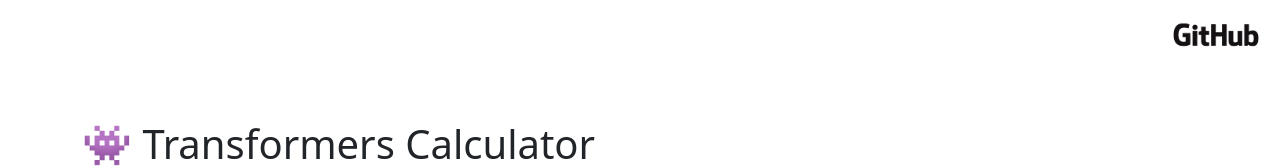
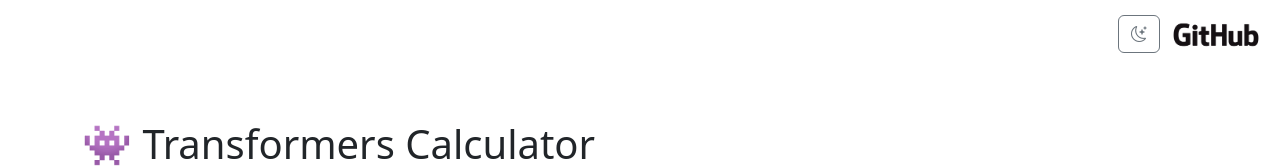
Before and after one commit to stoyan-stoyanov/transformers-calculator, a React (Create React App) app: page / in a window 1280 px wide. Shown: the top 168 px of the page. Built offline with nearby package versions, Linux system fonts and the light colour scheme.

Commit message:
adding support for switching between light and dark theme

```diff
--- a/package.json
+++ b/package.json
@@ -7,6 +7,7 @@
     "@testing-library/react": "^13.4.0",
     "@testing-library/user-event": "^13.5.0",
     "bootstrap": "^5.3.2",
+    "bootstrap-icons": "^1.11.2",
     "react": "^18.2.0",
     "react-bootstrap": "^2.9.1",
     "react-dom": "^18.2.0",
--- a/public/index.html
+++ b/public/index.html
@@ -1,5 +1,5 @@
 <!DOCTYPE html>
-<html lang="en">
+<html lang="en" data-bs-theme="dark">
   <head>
     <meta charset="utf-8" />
     <link rel="icon" href="%PUBLIC_URL%/favicon.ico" />
--- a/src/App.js
+++ b/src/App.js
@@ -4,7 +4,7 @@
 function App() {
   return (
     <div className="App">
-      <TransformerCalculator /> {/* This includes your TransformerCalculator component in the app */}
+      <TransformerCalculator />
     </div>
   );
 }
--- a/src/TransformerCalculator.css
+++ b/src/TransformerCalculator.css
@@ -12,8 +12,14 @@
 }
 
 .github-logo {
-position: absolute;
-top: 15px;
-right: 15px;
-height: 40px;
+    position: absolute;
+    top: 15px;
+    right: 15px;
+    height: 40px;
 }
+
+.toggle-theme {
+    position: absolute;
+    top: 15px;
+    right: 120px;
+}
--- a/src/TransformerCalculator.js
+++ b/src/TransformerCalculator.js
@@ -1,4 +1,4 @@
-import React, { useState } from 'react';
+import React, { useState, useEffect } from 'react';
 import './TransformerCalculator.css';
 import Card from 'react-bootstrap/Card';
 import Button from 'react-bootstrap/Button';
@@ -8,8 +8,11 @@
 import Row from 'react-bootstrap/Row';
 import Col from 'react-bootstrap/Col';
 import Image from 'react-bootstrap/Image';
+import GitHubLogoLight from './GitHub_Logo.png';
+import GitHubLogoDark from './GitHub_Logo_White.png';
 
-import 'bootstrap/dist/css/bootstrap.min.css'; // Import Bootstrap CSS
+import 'bootstrap/dist/css/bootstrap.min.css';
+import "bootstrap-icons/font/bootstrap-icons.css";
 
 
 function TransformerCalculator() {
@@ -18,10 +21,29 @@
     const [parameters, setParameters] = useState('');
     const [tokens, setTokens] = useState('');
     const [result, setResult] = useState('');
+    const [theme, setTheme] = useState('null');
+    const githubLogo = theme === 'light' ? GitHubLogoLight : GitHubLogoDark;
+
+    useEffect(() => {
+        // Set the initial theme based on the user's system preference
+        const prefersDarkMode = window.matchMedia && window.matchMedia('(prefers-color-scheme: dark)').matches;
+        setTheme(prefersDarkMode ? 'dark' : 'light');
+    }, []);
+
+    useEffect(() => {
+        // Update the theme on the HTML element whenever the theme state changes
+        if (theme) {
+        document.documentElement.setAttribute('data-bs-theme', theme);
+        }
+    }, [theme]);
+
+    const toggleTheme = () => {
+        setTheme(theme === 'light' ? 'dark' : 'light');
+    };
 
     const totalComputeRequired = (bp, bt, nGpus) => {
-      const c = nGpus > 1 ? 8 : 6;
-      return c * bp * 1e9 * bt * 1e9;
+        const c = nGpus > 1 ? 8 : 6;
+        return c * bp * 1e9 * bt * 1e9;
     };
 
     const totalTrainingDays = (tc, gpuFlops, nGpus) => {
@@ -29,7 +51,7 @@
     };
 
     const formatSetupResults = (nGpus, gpuFlops, bParameters, bTokens, days) => {
-        const gpuText = nGpus === 1 ? 'GPU' : 'GPUs'; // Determine whether to use singular or plural
+        const gpuText = nGpus === 1 ? 'GPU' : 'GPUs';
 
         const response = (
           <span>
@@ -66,8 +88,12 @@
   return (
     <div className='transformer-calculator'>
         <Container>
+            <Button className="toggle-theme" onClick={toggleTheme} variant="outline-secondary">
+
+            {theme === 'light' ? <i class="bi bi-moon-stars"></i> : <i class="bi bi-sun-fill"></i>}
+            </Button>
             <a href="https://github.com/stoyan-stoyanov/transformers-calculator" target="_blank" rel="noopener noreferrer">
-                <Image className="github-logo" src={require("./GitHub_Logo.png")}/>
+                <Image className="github-logo" src={githubLogo}/>
             </a>
             <Row>
                 <h1>👾 Transformers Calculator</h1>
```
Also changed, not shown: 1 other file (tests, documents, lock files or other folders).
